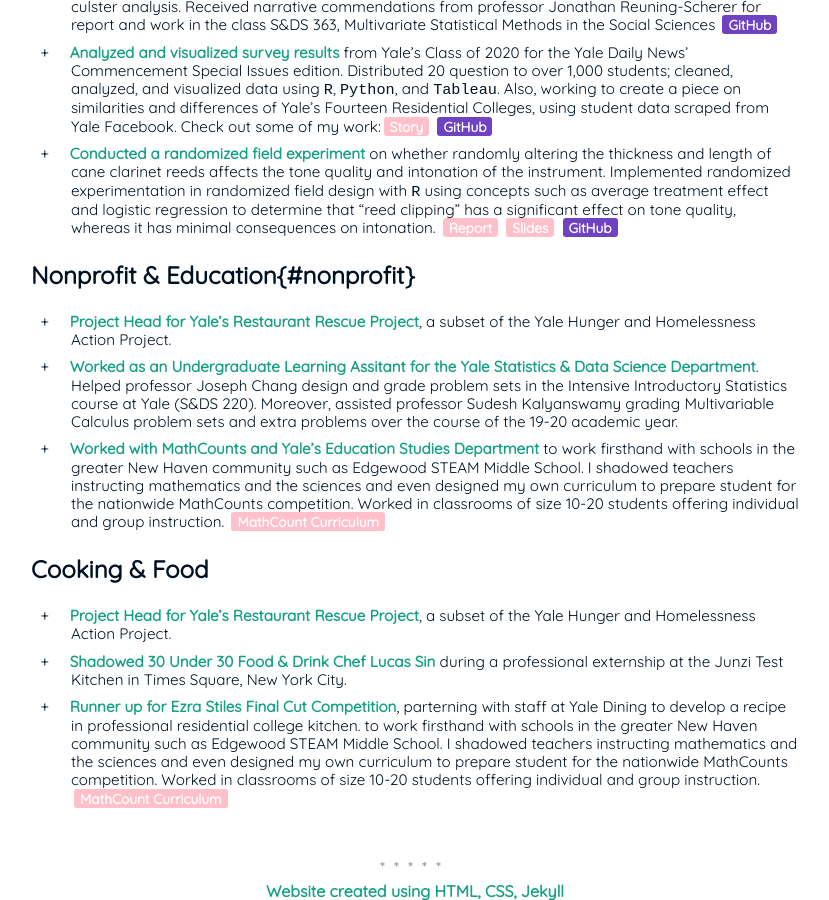
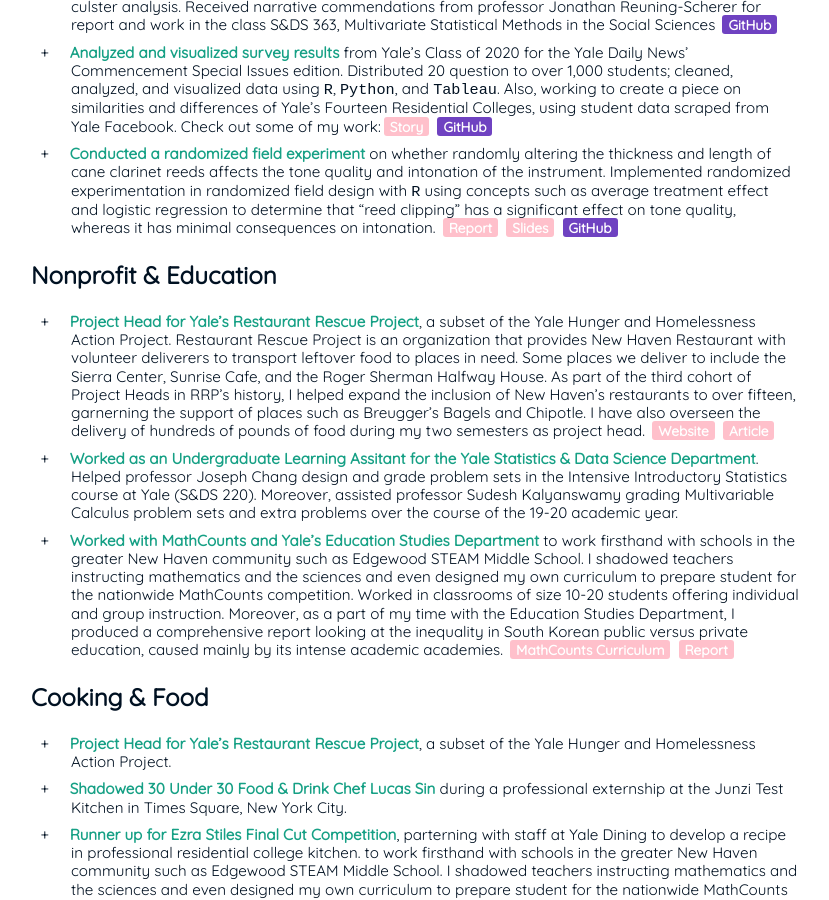
Before and after one commit to danielk56/danielk56.github.io, a Jekyll site: the page built from work.md, in a window 1280 px wide and 900 px high, scrolled down 696 px. Shown: the whole window, without its empty margins (225-1054 px from the left). Built offline with Jekyll 4.4.1, drawn with Linux system fonts in a browser that asks for light colours.

Commit message:
Update work.md

```diff
--- a/work.md
+++ b/work.md
@@ -27,13 +27,14 @@ Below, I've compiled my projects that I have completed in my courses, internship
 - **Conducted a randomized field experiment** on whether randomly altering the thickness and length of cane clarinet reeds affects the tone quality and intonation of the instrument. Implemented randomized experimentation in randomized field design with `R` using concepts such as average treatment effect and logistic regression to determine that "reed clipping" has a significant effect on tone quality, whereas it has minimal consequences on intonation. <span class="evidence"> </span> <span class="evidence"> [Report](https://docs.google.com/document/d/1gaCthZn8i--5KMT99j81gLKQORrPa4koeGISuCgMym4/edit?usp=sharing){:target="_blank" class="button inline-label-page"} [Slides](https://docs.google.com/presentation/d/1zd59RaqKpmRObjP6AkwsitbJwyKti2KmvvvxU4stb7o/edit?usp=sharing){:target="_blank" class="button inline-label-page"}</span> <span class="evidence">[GitHub](https://github.com/danielk56/LORE_final_project){:target="_blank" class="button inline-label-github"}</span>
 
 
-## Nonprofit & Education{#nonprofit}
+## Nonprofit & Education {#nonprofit}
 
 {: .list-plus}
 
-- **Project Head for Yale's Restaurant Rescue Project**, a subset of the Yale Hunger and Homelessness Action Project.
+- **Project Head for Yale's Restaurant Rescue Project**, a subset of the Yale Hunger and Homelessness Action Project. Restaurant Rescue Project is an organization that provides New Haven Restaurant with volunteer deliverers to transport leftover food to places in need. Some places we deliver to include the Sierra Center, Sunrise Cafe, and the Roger Sherman Halfway House. As part of the third cohort of Project Heads in RRP's history, I helped expand the inclusion of New Haven's restaurants to over fifteen, garnerning the support of places such as Breugger's Bagels and Chipotle. I have also overseen the delivery of hundreds of pounds of food during my two semesters as project head. [Website](https://yhhap.org/restaurant-rescue-project){:target="_blank" class="button inline-label-page"} [Article](https://yaledailynews.com/blog/2019/02/13/yhhap-brings-food-bridges-yale-and-new-haven/){:target="_blank" class="button inline-label-page"}
 - **Worked as an Undergraduate Learning Assitant for the Yale Statistics & Data Science Department**. Helped professor Joseph Chang design and grade problem sets in the Intensive Introductory Statistics course at Yale (S&DS 220). Moreover, assisted professor Sudesh Kalyanswamy grading Multivariable Calculus problem sets and extra problems over the course of the 19-20 academic year.
-- **Worked with MathCounts and Yale's Education Studies Department** to work firsthand with schools in the greater New Haven community such as Edgewood STEAM Middle School. I shadowed teachers instructing mathematics and the sciences and even designed my own curriculum to prepare student for the nationwide MathCounts competition.  Worked in classrooms of size 10-20 students offering individual and group instruction. [MathCount Curriculum](https://drive.google.com/drive/folders/0B91YG2aOrwZeVkpqT2VvcDNuRFE?usp=sharing){:target="_blank" class="button inline-label-page"}
+- **Worked with MathCounts and Yale's Education Studies Department** to work firsthand with schools in the greater New Haven community such as Edgewood STEAM Middle School. I shadowed teachers instructing mathematics and the sciences and even designed my own curriculum to prepare student for the nationwide MathCounts competition.  Worked in classrooms of size 10-20 students offering individual and group instruction. Moreover, as a part of my time with the Education Studies Department, I produced a comprehensive report looking at the inequality in South Korean public versus private education, caused mainly by its intense academic academies. [MathCounts Curriculum](https://drive.google.com/drive/folders/0B91YG2aOrwZeVkpqT2VvcDNuRFE?usp=sharing){:target="_blank" class="button inline-label-page"} [Report](https://docs.google.com/document/d/1e4gqVx9B5RZ2qK7M6db9wpPF37AUCOrx8ibbFQZuQzc/edit?usp=sharing){:target="_blank" class="button inline-label-page"}
+
 
 
 ## Cooking & Food {#other}
```
